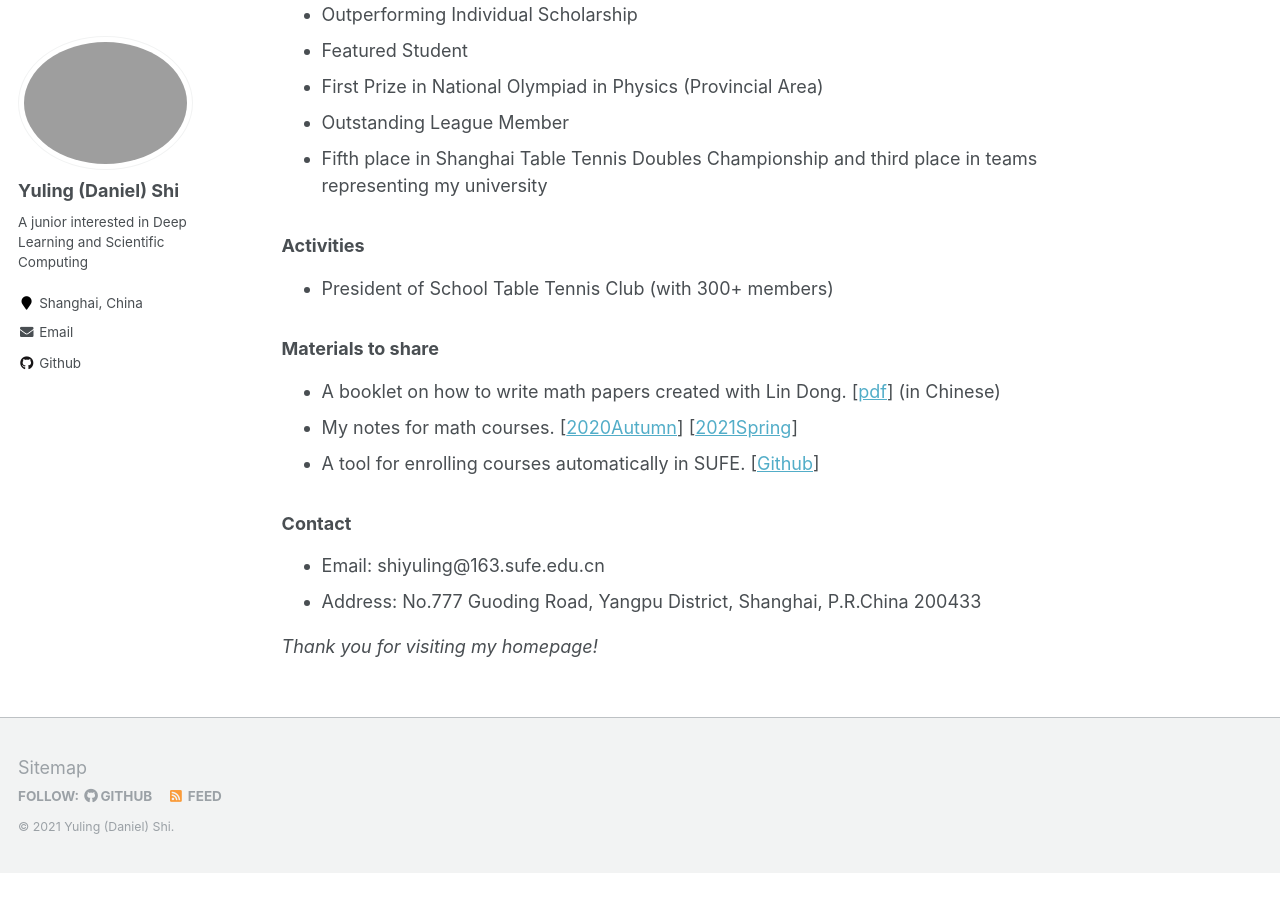
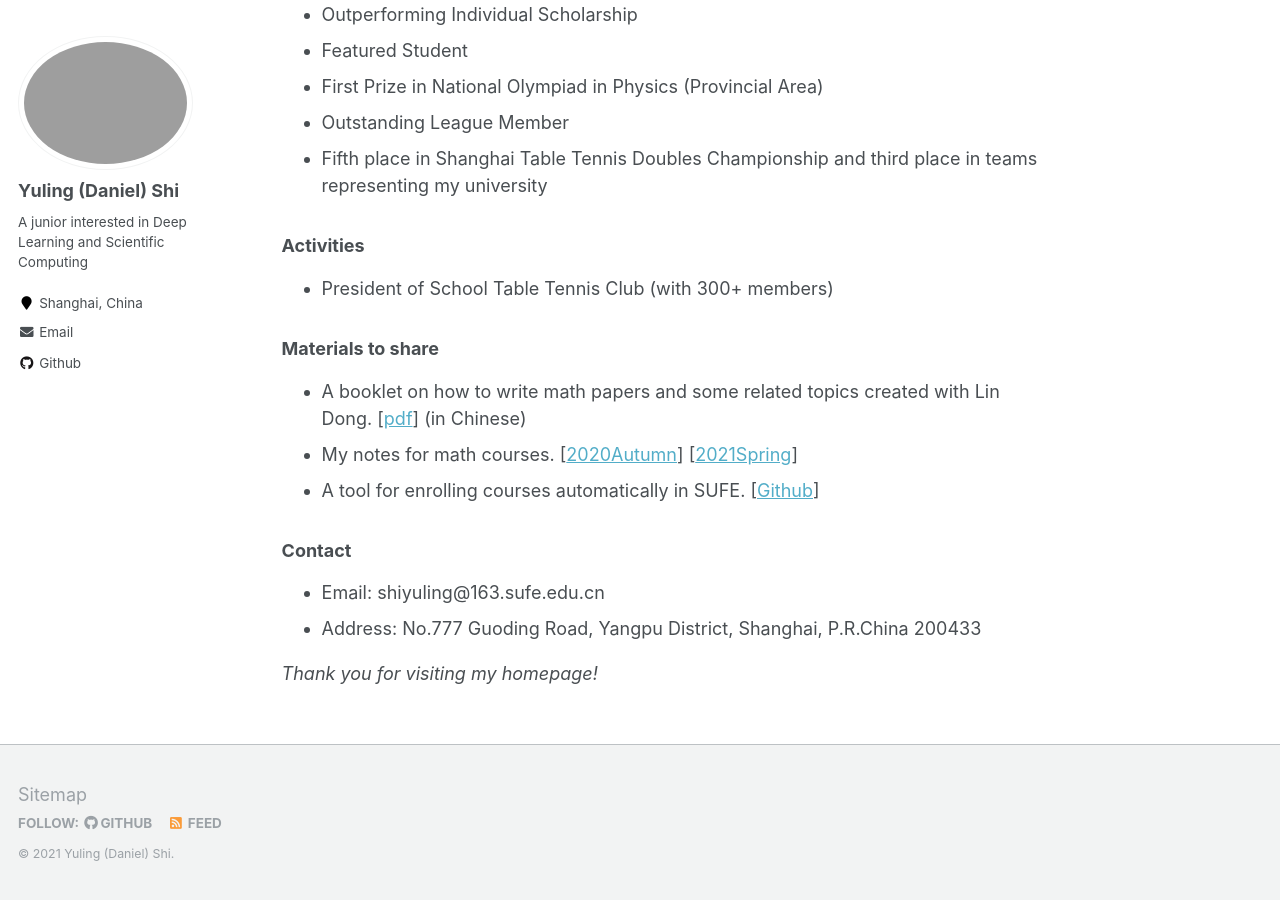
Before and after one commit to YerbaSite/YerbaSite.github.io, a Jekyll site: the page built from _pages/about.md, in a window 1280 px wide and 900 px high, scrolled down 985 px. Built offline with Jekyll 4.4.1, drawn with Linux system fonts in a browser that asks for light colours; before the commit the page ends 1858 px from its top, so only the background shows below that.

Commit message:
Worked: update description

```diff
--- a/_pages/about.md
+++ b/_pages/about.md
@@ -44,7 +44,7 @@ My CV is available [here](https://raw.githubusercontent.com/YerbaPage/Resume/mas
 
 ### Materials to share
 
-- A booklet on how to write math papers created with Lin Dong. [[pdf](https://raw.githubusercontent.com/YerbaPage/WritingMath/main/paper.pdf)] (in Chinese)
+- A booklet on how to write math papers and some related topics created with Lin Dong. [[pdf](https://raw.githubusercontent.com/YerbaPage/WritingMath/main/paper.pdf)] (in Chinese)
 - My notes for math courses. [[2020Autumn](https://github.com/YerbaPage/2021_Spring_Notes)] [[2021Spring](https://github.com/YerbaPage/2021_Spring_Notes)]
 - A tool for enrolling courses automatically in SUFE. [[Github](https://github.com/YerbaPage/SUFE_Course_selection)]
 
```
